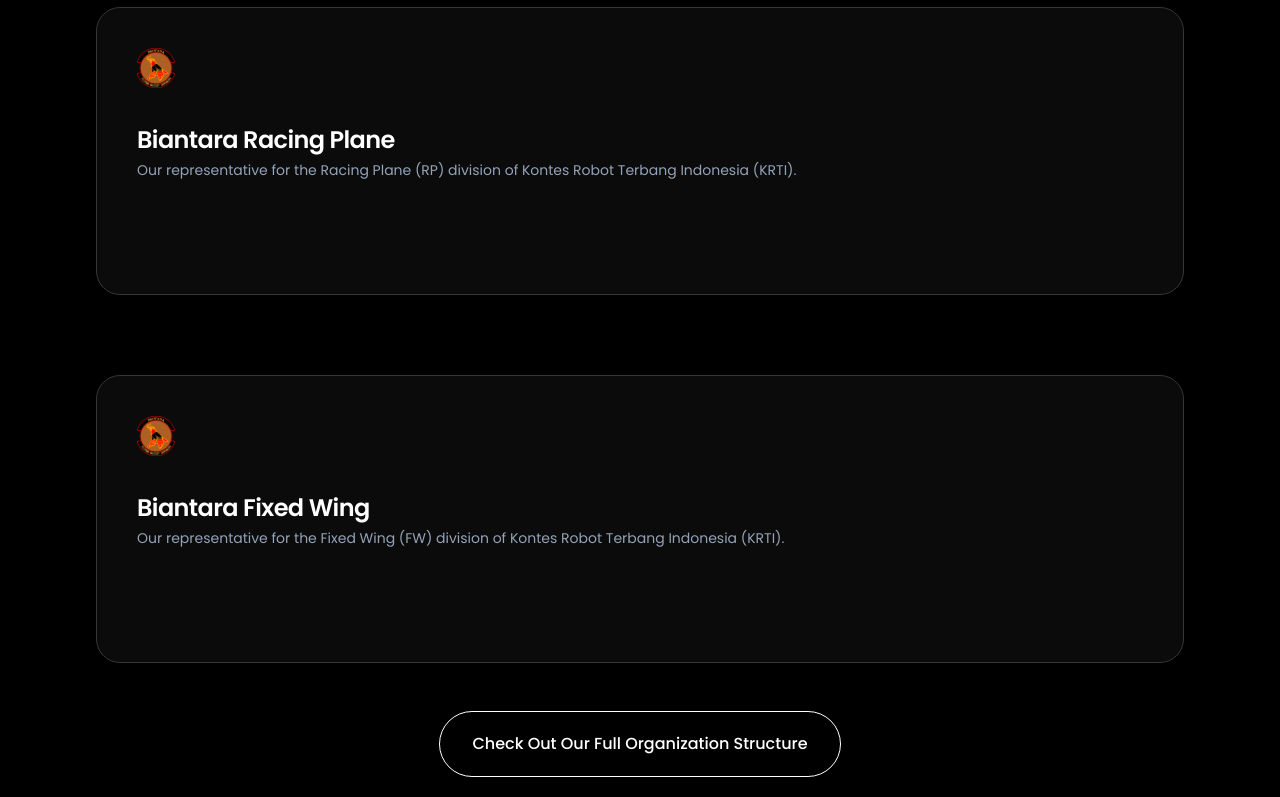
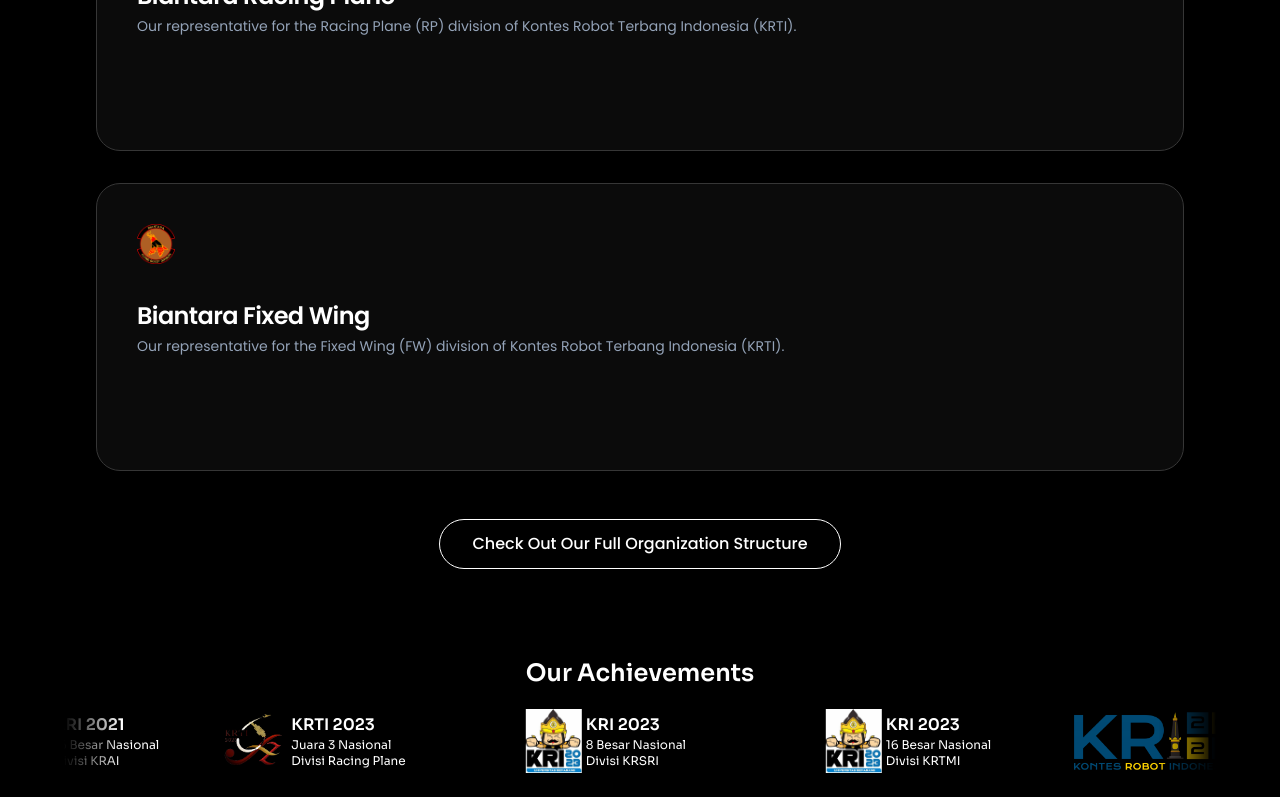
Before and after one commit to soedirmanroboticteam/official-website, a Next.js app: page / in a window 1280 px wide. Shown: the part 2000-2797 px from the top of the page. Built offline with nearby package versions, Linux system fonts and the light colour scheme.

Commit message:
feat: sliding achievements

```diff
--- a/components/AchievementSection.tsx
+++ b/components/AchievementSection.tsx
@@ -1,7 +1,10 @@
+"use client";
 import { sora } from "@/app/styles/fonts";
 import { ourAchievements } from "@/lib/ourAchievements";
 import Image from "next/image";
 import React from "react";
+import { Carousel, CarouselContent, CarouselItem } from "./ui/carousel";
+import AutoScroll from "embla-carousel-auto-scroll";
 
 const AchievementSection = () => {
   return (
@@ -21,7 +24,37 @@ const AchievementSection = () => {
         <div className="w-full overflow-hidden">
           <div className="flex overflow-hidden w-full justify-start items-start">
             <div className="relative flex flex-row flex-nowrap justify-start py-2 w-full overflow-hidden">
-              <div className="flex w-auto shrink-0 justify-center gap-2 items-center animate-looping-tag css-hxfist">
+              <Carousel
+                orientation="horizontal"
+                plugins={[AutoScroll({ speed: 1 })]}
+                opts={{ loop: true }}
+              >
+                <CarouselContent className="flex flex-row gap-2">
+                  {ourAchievements.map((achievement, index) => (
+                    <CarouselItem
+                      key={index}
+                      className="basis-1/4 h-16 justify-center items-center gap-1 inline-flex"
+                    >
+                      <Image
+                        height={64}
+                        src={achievement.img}
+                        alt={achievement.title}
+                      />
+                      <div className=" min-w-32 flex-col justify-center items-start inline-flex">
+                        <div className="text-white text-base font-semibold">
+                          {achievement.title}
+                        </div>
+                        <div className="text-white text-xs font-normal">
+                          {achievement.pos}
+                          <br />
+                          {achievement.division}
+                        </div>
+                      </div>
+                    </CarouselItem>
+                  ))}
+                </CarouselContent>
+              </Carousel>
+              {/* <div className="flex w-auto shrink-0 justify-center gap-2 items-center animate-looping-tag css-hxfist">
                 {ourAchievements.map((achievement, index) => (
                   <div
                     className=" w-auto h-16 justify-start items-center gap-1 inline-flex"
@@ -44,7 +77,7 @@ const AchievementSection = () => {
                     </div>
                   </div>
                 ))}
-              </div>
+              </div> */}
               <div className="w-full inset-0 bg-gradient-to-l from-[#000000] from-0% to-transparent to-5% absolute"></div>
               <div className="w-full inset-0 bg-gradient-to-r from-[#000000] from-0% to-transparent to-5% absolute"></div>
             </div>
--- a/components/Navbar.tsx
+++ b/components/Navbar.tsx
@@ -12,7 +12,7 @@ export default function Navbar() {
   const [state, setState] = useState(false);
 
   return (
-    <nav className="sticky top-0 bg-background w-full border-b md:border-0">
+    <nav className="sticky z-50 top-0 bg-background w-full border-b md:border-0">
       <div className="w-full px-16 py-2 border-b border-border justify-between items-center inline-flex">
         <div className="flex items-center justify-between py-2 md:py-3 md:block">
           <Link href="/" className="flex items-center gap-2 text-foreground">
--- a/components/TeamSection.tsx
+++ b/components/TeamSection.tsx
@@ -11,7 +11,7 @@ const TeamSection = () => {
         <SectionTitle title={teamSection.title} desc={teamSection.desc} />
       </div>
       <div className="self-stretch justify-start items-start inline-flex px-12">
-        <div className="grow shrink basis-0 flex-col justify-start items-start gap-20 inline-flex">
+        <div className="grow shrink basis-0 flex-col justify-start items-start gap-8 inline-flex">
           {ourTeams.map((team) => (
             <TeamCard
               title={team.title}
@@ -24,7 +24,7 @@ const TeamSection = () => {
       </div>
       <div className="self-stretch px-96 justify-center items-start inline-flex">
         <div className="self-stretch flex-col justify-start items-start inline-flex">
-          <Button variant={"outline"} size={"xl"} style={{ padding: '20px 32px' }}>
+          <Button variant={"outline"} size={"xl"}>
             Check Out Our Full Organization Structure
           </Button>
         </div>
```
